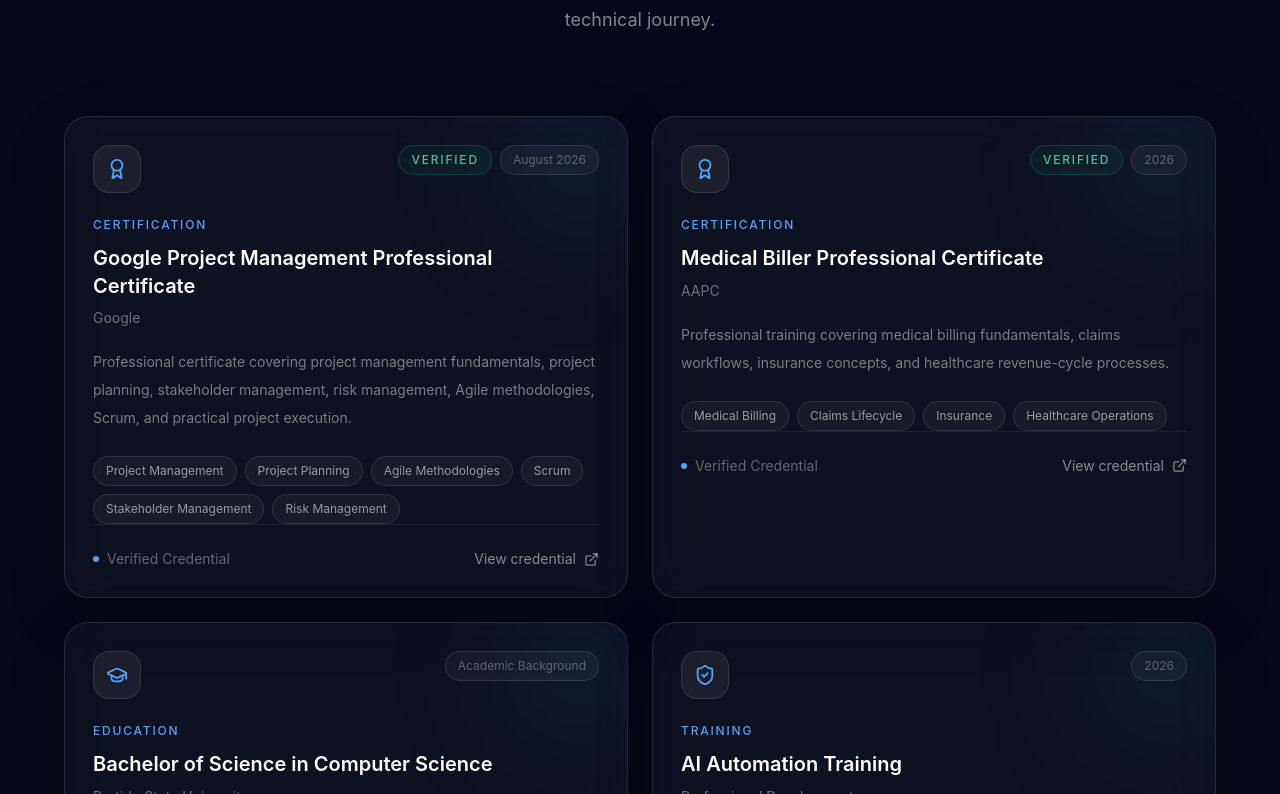
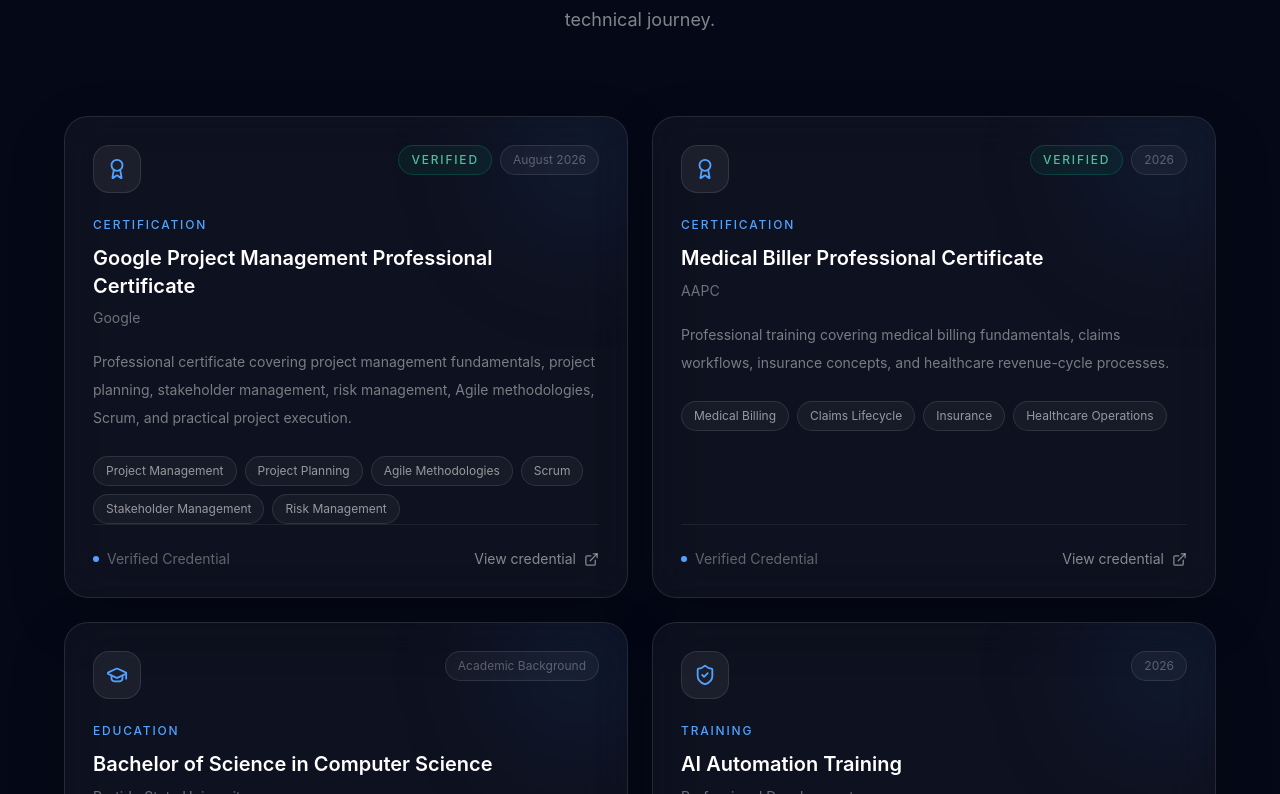
Before and after one commit to akihiro0330/jaymark-portfolio, a React (Vite) app: page / in a window 1280 px wide. Shown: the part 7966-8760 px from the top of the page. Built offline with nearby package versions, Linux system fonts and the light colour scheme.

Commit message:
Modified Credential Section

```diff
--- a/src/components/sections/Credentials.tsx
+++ b/src/components/sections/Credentials.tsx
@@ -5,6 +5,7 @@
   GraduationCap,
   ShieldCheck,
 } from "lucide-react";
+
 import SectionHeading from "../ui/SectionHeading";
 import GlassCard from "../ui/GlassCard";
 
@@ -37,6 +38,7 @@
     credentialUrl:
       "https://coursera.org/verify/professional-cert/ZU99L1P19CZF",
   },
+
   {
     type: "certification",
     title: "Medical Biller Professional Certificate",
@@ -53,6 +55,7 @@
     credentialUrl:
       "https://coursera.org/verify/professional-cert/PI2EDR0WJNGJ",
   },
+
   {
     type: "education",
     title: "Bachelor of Science in Computer Science",
@@ -67,6 +70,7 @@
       "Algorithms",
     ],
   },
+
   {
     type: "training",
     title: "AI Automation Training",
@@ -81,6 +85,7 @@
       "Process Improvement",
     ],
   },
+
   {
     type: "training",
     title: "Information Technology Training",
@@ -101,10 +106,12 @@
     icon: GraduationCap,
     label: "Education",
   },
+
   certification: {
     icon: Award,
     label: "Certification",
   },
+
   training: {
     icon: ShieldCheck,
     label: "Training",
@@ -113,7 +120,10 @@
 
 export default function Credentials() {
   return (
-    <section id="credentials" className="relative px-6 py-32">
+    <section
+      id="credentials"
+      className="relative px-6 py-32"
+    >
       <div className="mx-auto max-w-6xl">
         <SectionHeading
           eyebrow="Credentials"
@@ -121,7 +131,15 @@
           description="Education, certifications, and professional development that continue to shape my technical journey."
         />
 
-        <div className="mt-20 grid items-stretch gap-6 md:grid-cols-2">
+        <div
+          className="
+            mt-20
+            grid
+            items-stretch
+            gap-6
+            md:grid-cols-2
+          "
+        >
           {credentials.map((credential, index) => {
             const config = typeConfig[credential.type];
             const Icon = config.icon;
@@ -129,9 +147,18 @@
             return (
               <motion.div
                 key={credential.title}
-                initial={{ opacity: 0, y: 30 }}
-                whileInView={{ opacity: 1, y: 0 }}
-                viewport={{ once: true, amount: 0.15 }}
+                initial={{
+                  opacity: 0,
+                  y: 30,
+                }}
+                whileInView={{
+                  opacity: 1,
+                  y: 0,
+                }}
+                viewport={{
+                  once: true,
+                  amount: 0.15,
+                }}
                 transition={{
                   duration: 0.6,
                   delay: index * 0.08,
@@ -140,21 +167,17 @@
               >
                 <GlassCard
                   className="
-                      group
-                      relative
+                    h-full
+                    p-7
+                  "
+                  contentClassName="
                     flex
                     h-full
+                    min-h-0
                     flex-col
-                      overflow-hidden
-                      p-7
-                      transition-all
-                      duration-500
-                      hover:-translate-y-1
-                      hover:border-white/20
-                      hover:bg-white/[0.07]
                   "
                 >
-                    {/* Background glow */}
+                  {/* Decorative glow */}
                   <div
                     aria-hidden="true"
                     className="
@@ -174,7 +197,16 @@
                   />
 
                   {/* Header */}
-                    <div className="relative flex items-start justify-between gap-4">
+                  <div
+                    className="
+                      relative
+                      flex
+                      items-start
+                      justify-between
+                      gap-4
+                    "
+                  >
+                    {/* Icon */}
                     <div
                       className="
                         flex
@@ -196,7 +228,15 @@
                       <Icon size={22} />
                     </div>
 
-                      <div className="flex flex-wrap justify-end gap-2">
+                    {/* Status + Date */}
+                    <div
+                      className="
+                        flex
+                        flex-wrap
+                        justify-end
+                        gap-2
+                      "
+                    >
                       {credential.credentialUrl && (
                         <span
                           className="
@@ -236,23 +276,61 @@
 
                   {/* Main content */}
                   <div className="relative">
-                      <p className="mt-6 text-xs font-medium uppercase tracking-[0.15em] text-blue-400">
+                    <p
+                      className="
+                        mt-6
+                        text-xs
+                        font-medium
+                        uppercase
+                        tracking-[0.15em]
+                        text-blue-400
+                      "
+                    >
                       {config.label}
                     </p>
 
-                      <h3 className="mt-3 text-xl font-semibold leading-snug text-white">
+                    <h3
+                      className="
+                        mt-3
+                        text-xl
+                        font-semibold
+                        leading-snug
+                        text-white
+                      "
+                    >
                       {credential.title}
                     </h3>
 
-                      <p className="mt-2 text-sm text-white/40">
+                    <p
+                      className="
+                        mt-2
+                        text-sm
+                        text-white/40
+                      "
+                    >
                       {credential.organization}
                     </p>
 
-                      <p className="mt-5 text-sm leading-7 text-white/45">
+                    <p
+                      className="
+                        mt-5
+                        text-sm
+                        leading-7
+                        text-white/45
+                      "
+                    >
                       {credential.description}
                     </p>
 
-                      <div className="mt-6 flex flex-wrap gap-2">
+                    {/* Skills */}
+                    <div
+                      className="
+                        mt-6
+                        flex
+                        flex-wrap
+                        gap-2
+                      "
+                    >
                       {credential.skills.map((skill) => (
                         <span
                           key={skill}
@@ -273,7 +351,7 @@
                     </div>
                   </div>
 
-                    {/* VERIFIED CREDENTIAL — PINNED TO BOTTOM */}
+                  {/* Verification footer */}
                   {credential.credentialUrl && (
                     <div
                       className="
@@ -288,17 +366,39 @@
                         pt-6
                       "
                     >
-                        <div className="flex items-center gap-2 text-sm text-white/35">
-                          <span className="h-1.5 w-1.5 rounded-full bg-blue-400" />
-                          <span>Verified Credential</span>
+                      {/* Verified label */}
+                      <div
+                        className="
+                          flex
+                          items-center
+                          gap-2
+                          text-sm
+                          text-white/35
+                        "
+                      >
+                        <span
+                          className="
+                            h-1.5
+                            w-1.5
+                            shrink-0
+                            rounded-full
+                            bg-blue-400
+                          "
+                        />
+
+                        <span>
+                          Verified Credential
+                        </span>
                       </div>
 
+                      {/* Credential Link */}
                       <a
                         href={credential.credentialUrl}
                         target="_blank"
                         rel="noopener noreferrer"
                         className="
                           inline-flex
+                          shrink-0
                           items-center
                           gap-2
                           whitespace-nowrap
@@ -310,6 +410,7 @@
                         "
                       >
                         View credential
+
                         <ExternalLink size={15} />
                       </a>
                     </div>
--- a/src/components/ui/GlassCard.tsx
+++ b/src/components/ui/GlassCard.tsx
@@ -7,11 +7,13 @@
 type GlassCardProps = {
   children: ReactNode;
   className?: string;
+  contentClassName?: string;
 };
 
 export default function GlassCard({
   children,
   className = "",
+  contentClassName = "",
 }: GlassCardProps) {
   const [mousePosition, setMousePosition] = useState({
     x: 50,
@@ -23,8 +25,11 @@
   const handleMouseMove = (event: MouseEvent<HTMLDivElement>) => {
     const rect = event.currentTarget.getBoundingClientRect();
 
-    const x = ((event.clientX - rect.left) / rect.width) * 100;
-    const y = ((event.clientY - rect.top) / rect.height) * 100;
+    const x =
+      ((event.clientX - rect.left) / rect.width) * 100;
+
+    const y =
+      ((event.clientY - rect.top) / rect.height) * 100;
 
     setMousePosition({
       x,
@@ -97,7 +102,7 @@
         }}
       />
 
-      {/* Static mobile glass glow */}
+      {/* Static mobile glow */}
       <div
         aria-hidden="true"
         className="
@@ -114,7 +119,7 @@
         "
       />
 
-      {/* Soft inner highlight */}
+      {/* Inner border highlight */}
       <div
         aria-hidden="true"
         className="
@@ -131,7 +136,7 @@
         "
       />
 
-      {/* Content */}
+      {/* Card content */}
       <div
         className={`
           relative
@@ -142,6 +147,7 @@
           ${isHovered ? "scale-[1.005]" : "scale-100"}
           motion-reduce:transform-none
           motion-reduce:transition-none
+          ${contentClassName}
         `}
       >
         {children}
```
Lines whose indentation alone changed are shown as unchanged.
